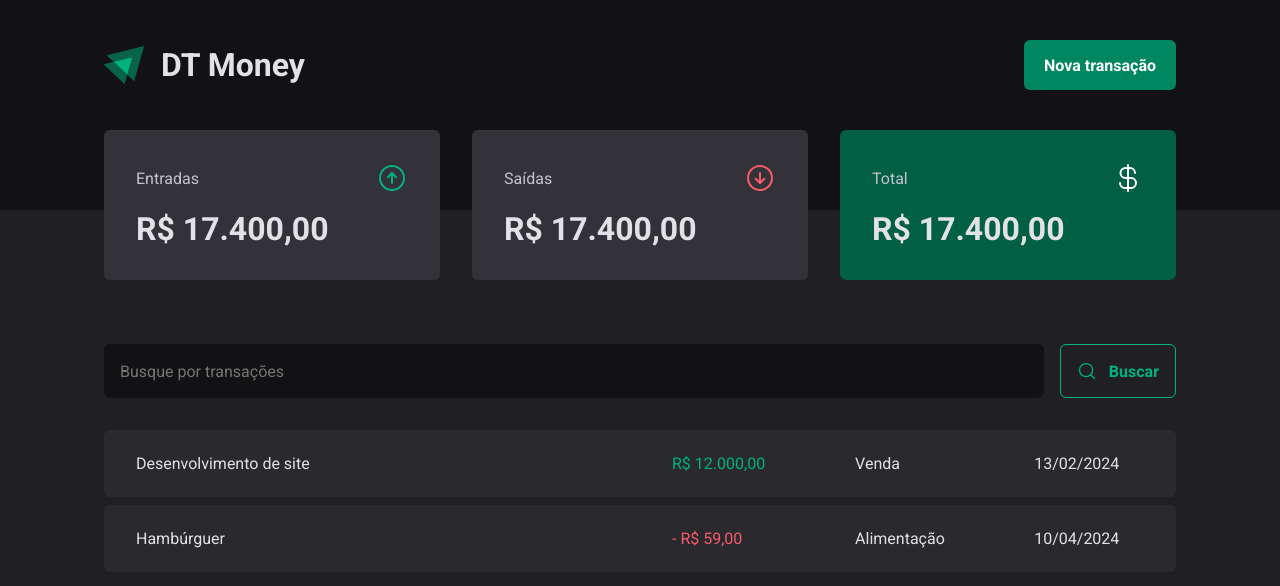
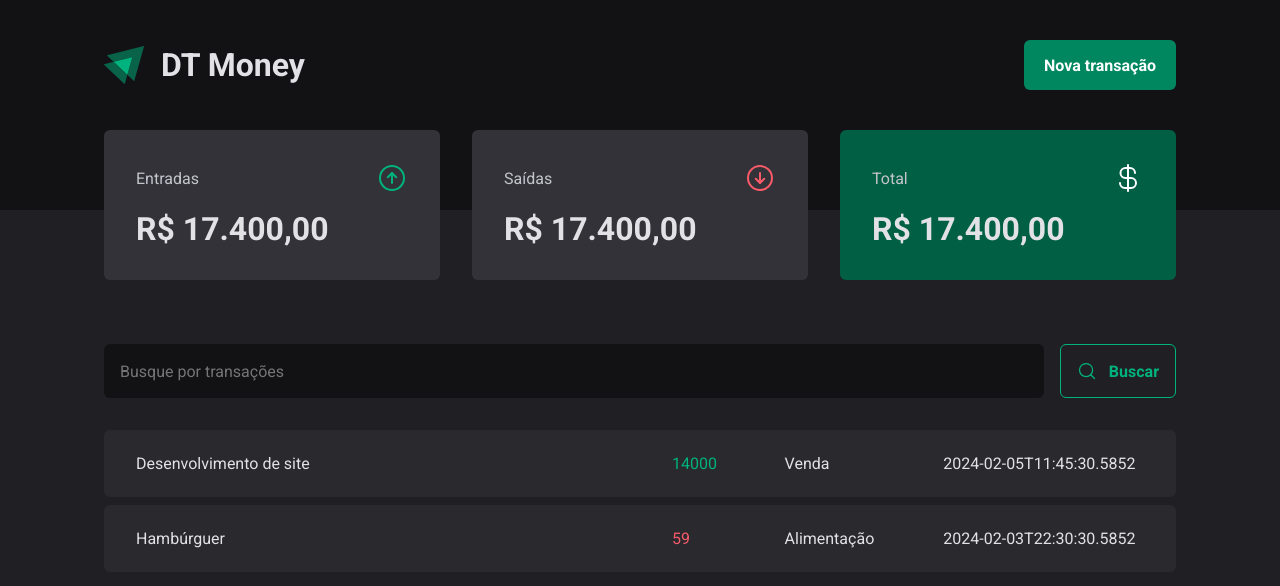
Before and after one commit to joaocruzzq/dt-money, a React (Vite) app: page / in a window 1280 px wide. Shown: the top 586 px of the page. Built offline with nearby package versions, Linux system fonts and the light colour scheme; data requests are answered from the project's data file.

Commit message:
realizando requisiçao http

```diff
--- a/src/pages/transactions/index.tsx
+++ b/src/pages/transactions/index.tsx
@@ -1,9 +1,34 @@
+import { PriceHighlight, TransactionsContainer, TransactionsTable } from "./styles";
+
 import { Header } from "../../components/header";
 import { Summary } from "../../components/summary";
 import { SearchForm } from "./components/search-form";
-import { PriceHighlight, TransactionsContainer, TransactionsTable } from "./styles";
+
+import { useEffect, useState } from "react";
+
+interface Transactions {
+   id: number
+   description: string
+   type: "income" | "outcome"
+   price: number
+   category: string
+   createdAt: string
+}
 
 export function Transactions() {
+   const [transactions, setTransactions] = useState<Transactions[]>([])
+
+   useEffect(() => {
+      async function loadTransactions() {
+         const response = await fetch("http://localhost:3000/transactions")
+         const data = await response.json()
+
+         setTransactions(data)
+      }
+
+      loadTransactions()
+   }, [])
+
    return (
       <div>
          <Header />
@@ -14,27 +39,22 @@
 
             <TransactionsTable>
                <tbody>
-                  <tr>
-                     <td width="50%">Desenvolvimento de site</td>
-                     <td>
-                        <PriceHighlight variant="income">
-                           R$ 12.000,00
-                        </PriceHighlight>
-                     </td>
-                     <td>Venda</td>
-                     <td>13/02/2024</td>
-                  </tr>
 
-                  <tr>
-                     <td width="50%">Hambúrguer</td>
-                     <td>
-                        <PriceHighlight variant="outcome">
-                           - R$ 59,00
-                        </PriceHighlight>
-                     </td>
-                     <td>Alimentação</td>
-                     <td>10/04/2024</td>
-                  </tr>
+                  {transactions.map(transaction => {
+                     return (
+                        <tr key={transaction.id}>
+                           <td width="50%">{transaction.description}</td>
+                           <td>
+                              <PriceHighlight variant={transaction.type}>
+                                 {transaction.price}
+                              </PriceHighlight>
+                           </td>
+                           <td>{transaction.category}</td>
+                           <td>{transaction.createdAt}</td>
+                        </tr>
+                     )
+                  })}
+
                </tbody>
             </TransactionsTable>
          </TransactionsContainer>
```
